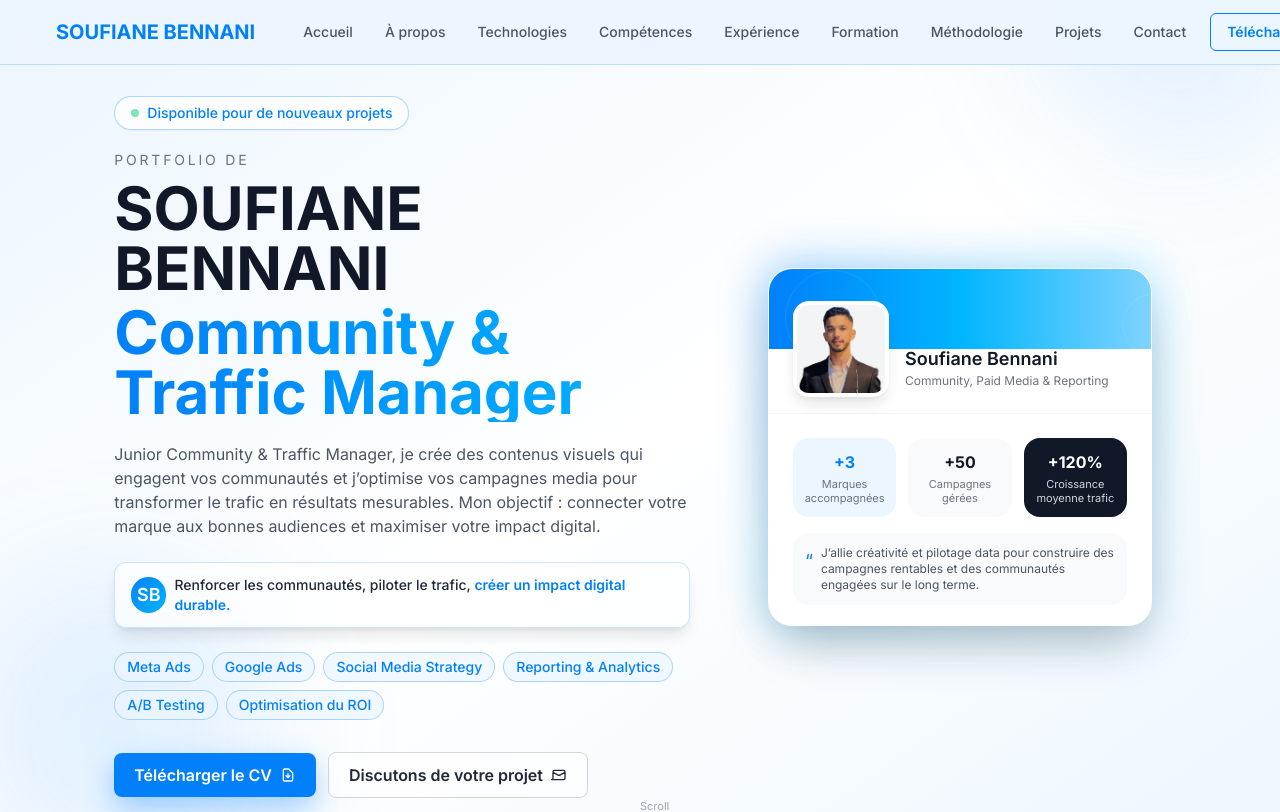
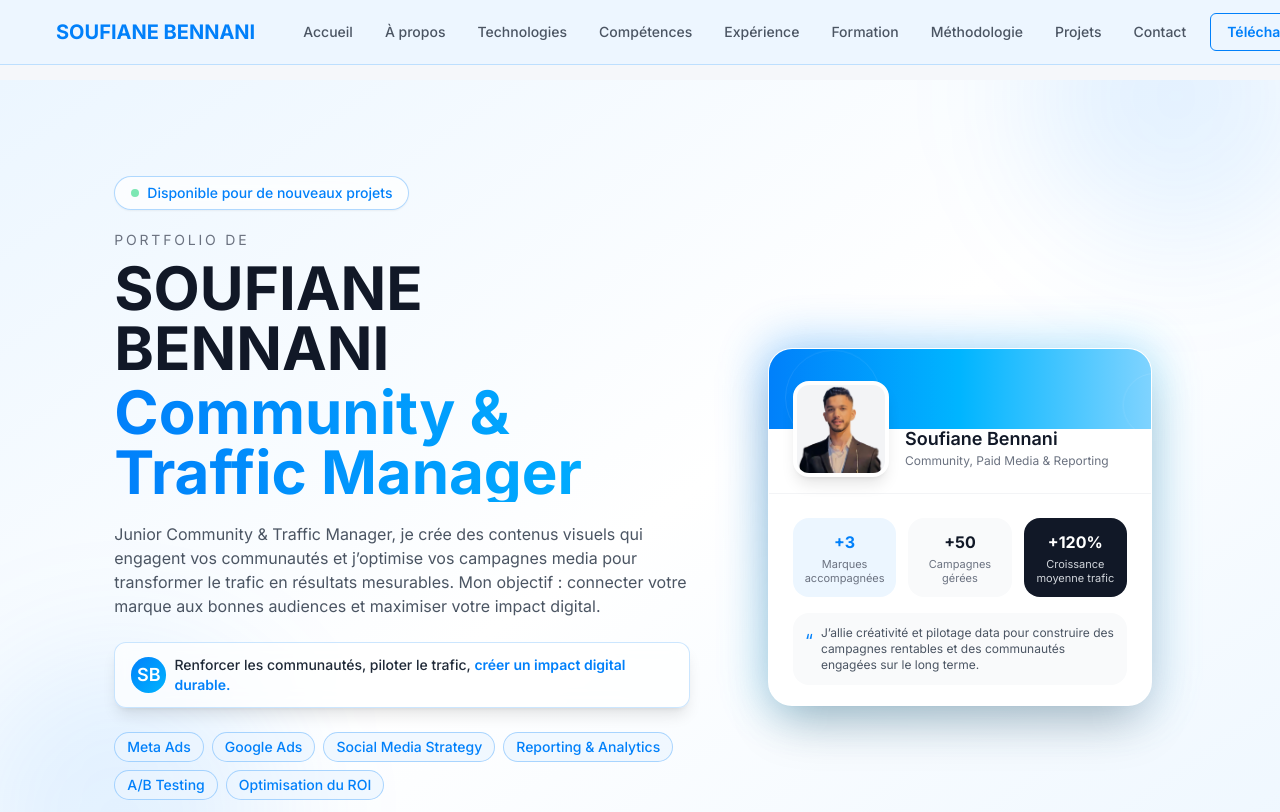
Before and after one commit to LANAYAYASSINE05/portfolio-soufiane0, a React (Vite) app: page / in a window 1280 px wide. Shown: the top 812 px of the page. Built offline with nearby package versions, Linux system fonts and the light colour scheme.

Commit message:
Update styles and layout

```diff
--- a/src/App.jsx
+++ b/src/App.jsx
@@ -12,9 +12,9 @@ import Footer from './components/Footer'
 
 function App() {
   return (
-    <div className="min-h-screen bg-background text-text">
+    <div className="min-h-screen bg-[#F5F7FA] text-gray-900">
       <Header />
-      <main>
+      <main className="pt-16 md:pt-20">
         <Hero />
         <About />
         <Experience />
--- a/src/index.css
+++ b/src/index.css
@@ -10,6 +10,7 @@
   body {
     font-family: 'Inter', 'Poppins', system-ui, sans-serif;
     background-color: #F5F7FA;
+    overflow-x: hidden;
   }
 }
 
```
